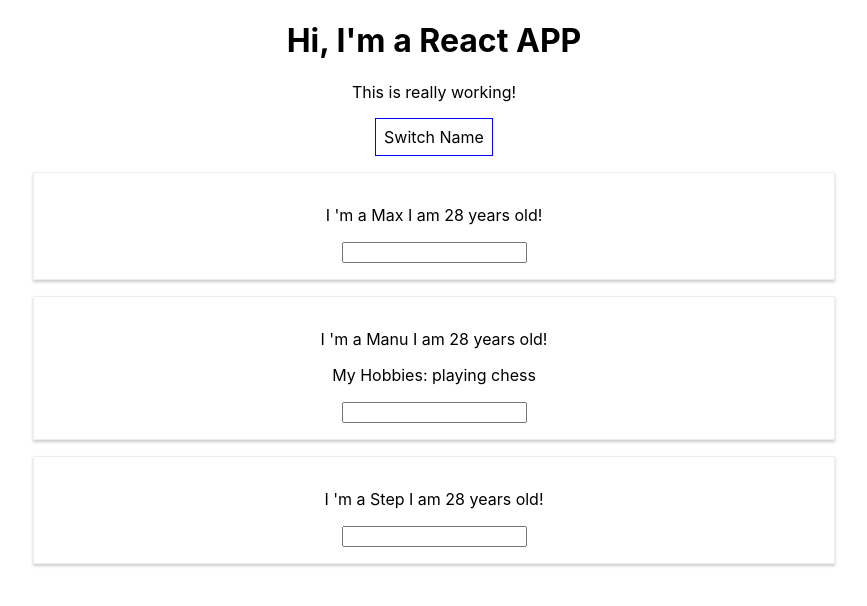
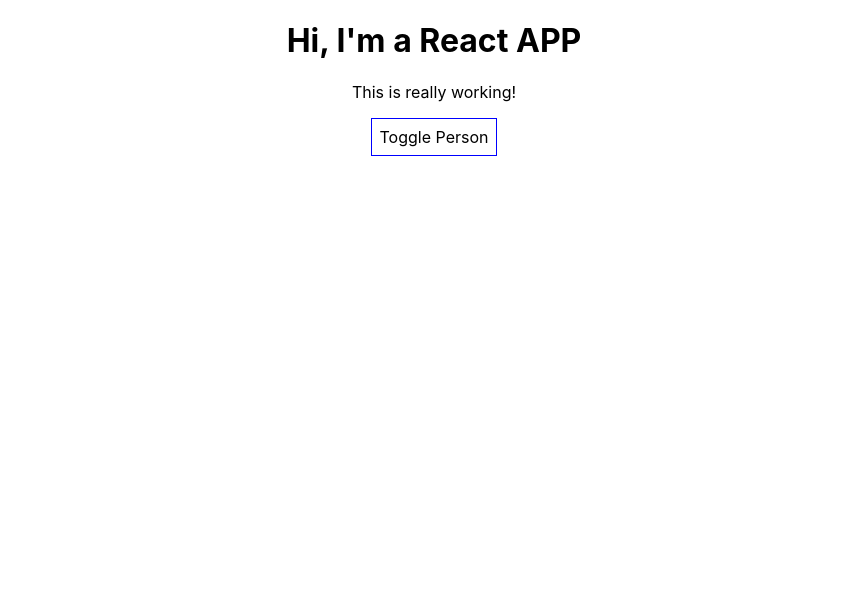
Before and after one commit to nikhilbang44/react-workpace, a React (Create React App) app: page / in a window 1280 px wide. Shown: the top 606 px of the page, without its empty margins (206-1073 px from the left). Built offline with nearby package versions, Linux system fonts and the light colour scheme.

Commit message:
Rendering Content Conditionally

```diff
--- a/src/App.js
+++ b/src/App.js
@@ -17,7 +17,9 @@
         name: 'Step',
         age: 28
       }
-    ]
+    ],
+    otherState: 'some other value',
+    showPersons: false
   }
 
   switchNameHandler = (newName) => {
@@ -41,7 +43,6 @@
 
   }
 
-
   nameChangedHandler = (event) => {
     this.setState( {
       persons: [
@@ -51,6 +52,14 @@
       ]
     } )
   }
+
+  togglePersonsHandler = () => {
+    const doesShow = this.state.showPersons;
+    this.setState({
+      showPersons: !doesShow
+    })
+  }
+
 
   render() {
 
@@ -67,7 +76,11 @@
         <h1> Hi, I'm a React APP </h1>
         <p> This is really working! </p>
         <button style= {style}
-         onClick={() => this.switchNameHandler('Kapil!')}>Switch Name</button>
+                onClick={this.togglePersonsHandler}> Toggle Person</button>
+
+        {
+          this.state.showPersons ?
+          <div>
             < Person click= { this.switchNameHandler }
                   name = { this.state.persons[0].name }
                   age = { this.state.persons[0].age }/>
@@ -78,6 +91,8 @@
             < Person click= { this.switchNameHandler.bind(this, 'Priti') }
                     name = { this.state.persons[2].name }
                     age = { this.state.persons[2].age }/>
+          </div> : null
+        }
       </div>
     );
   }
```
Lines whose indentation alone changed are shown as unchanged.
